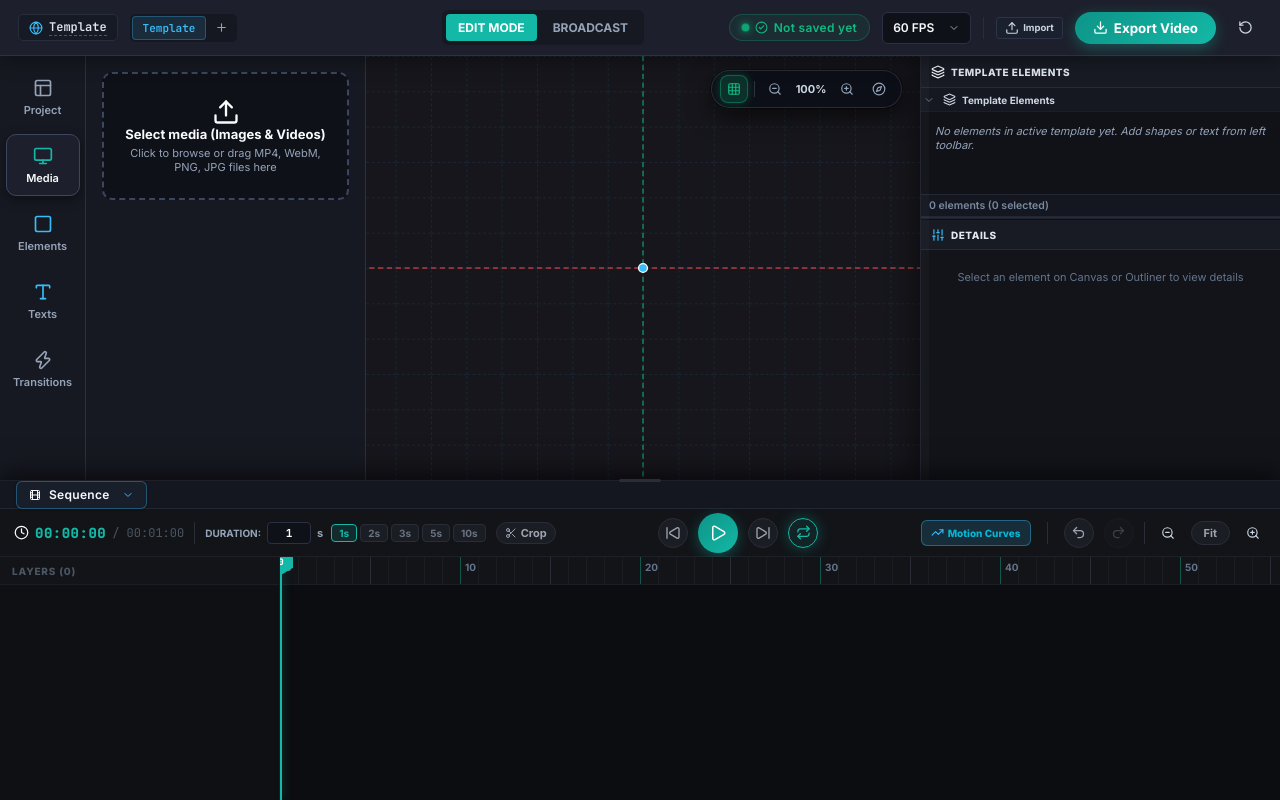
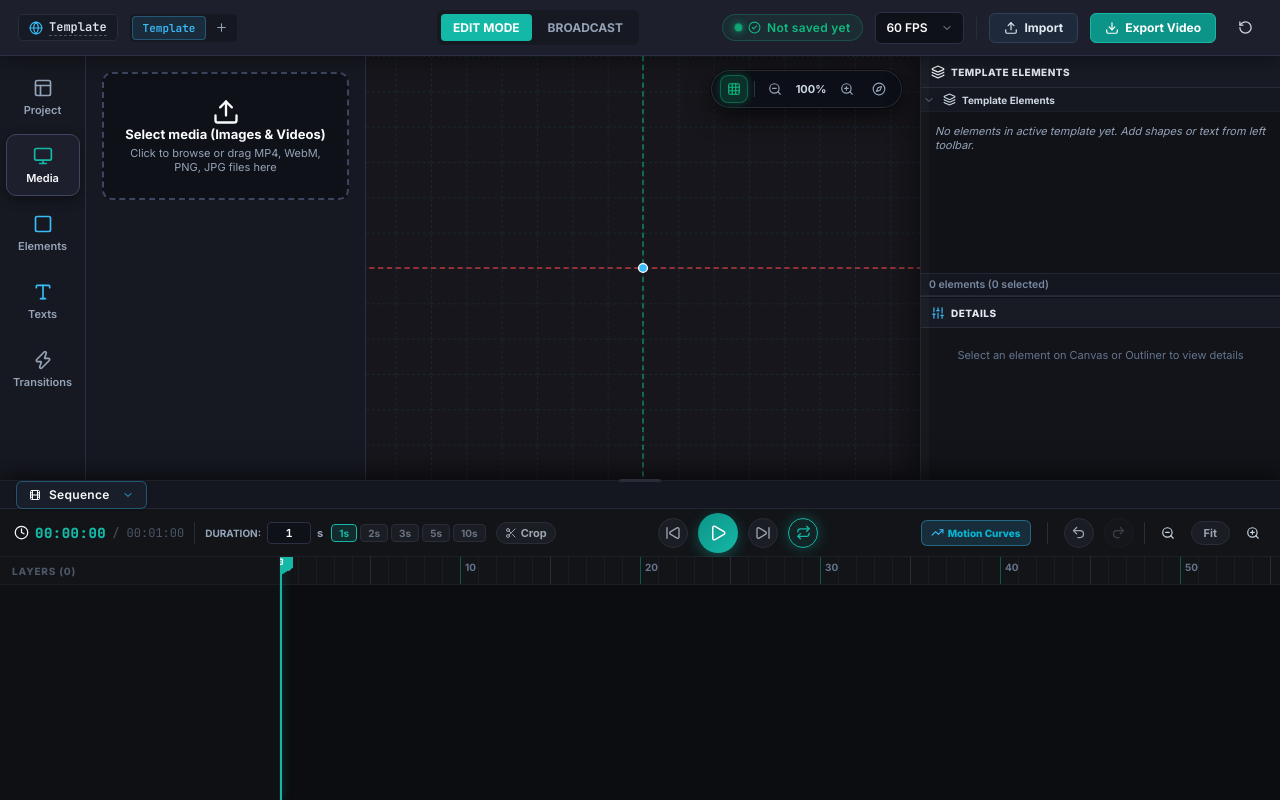
Before and after one commit to ErtugrulAK/keyframe-character-studio, a React (Vite) app: page / in a window 1280 px wide. Built offline with nearby package versions, Linux system fonts and the light colour scheme.

Commit message:
feat: make Outliner/Details vertical divider resizable and unify Import/Export button design

```diff
--- a/src/components/Header/HeaderBar.css
+++ b/src/components/Header/HeaderBar.css
@@ -295,3 +295,39 @@
   height: 22px;
   background: var(--border-color);
 }
+
+.header-action-btn {
+  display: flex;
+  align-items: center;
+  gap: 6px;
+  height: 30px;
+  padding: 0 14px;
+  border-radius: 6px;
+  font-size: 12px;
+  font-weight: 700;
+  cursor: pointer;
+  transition: all 0.15s ease;
+}
+
+.import-btn {
+  background: #1e293b;
+  border: 1px solid #334155;
+  color: #e2e8f0;
+}
+.import-btn:hover {
+  background: #2b394e;
+  border-color: #475569;
+  color: #ffffff;
+}
+
+.export-btn {
+  background: #0d9488;
+  border: 1px solid #14b8a6;
+  color: #ffffff;
+  box-shadow: none;
+}
+.export-btn:hover {
+  background: #0f766e;
+  border-color: #2dd4bf;
+  box-shadow: none;
+}
--- a/src/components/Header/HeaderBar.tsx
+++ b/src/components/Header/HeaderBar.tsx
@@ -217,14 +217,14 @@ export const HeaderBar: React.FC = () => {
 
           <div className="divider-v" />
 
-          <button className="btn-secondary" onClick={() => fileInputRef.current?.click()} title="Import JSON Animation File">
+          <button className="header-action-btn import-btn" onClick={() => fileInputRef.current?.click()} title="Import JSON Animation File">
             <Upload size={14} />
             <span>Import</span>
           </button>
           <input ref={fileInputRef} type="file" accept=".json" style={{ display: 'none' }} onChange={handleImportFile} />
 
-          <button className="btn-primary export-main-btn" onClick={handleExport} title="Export Video / Animation Sequence">
-            <Download size={15} />
+          <button className="header-action-btn export-btn" onClick={handleExport} title="Export Video / Animation Sequence">
+            <Download size={14} />
             <span>Export Video</span>
           </button>
 
--- a/src/components/Inspector/PropertyInspector.tsx
+++ b/src/components/Inspector/PropertyInspector.tsx
@@ -5,23 +5,56 @@ import './PropertyInspector.css';
 
 export const PropertyInspector: React.FC = () => {
   const [sidebarWidth, setSidebarWidth] = useState<number>(360);
-  const isResizingRef = useRef<boolean>(false);
+  const [outlinerHeight, setOutlinerHeight] = useState<number>(240);
+  const isResizingWidthRef = useRef<boolean>(false);
+  const isResizingHeightRef = useRef<boolean>(false);
 
-  const handleMouseDown = (e: React.MouseEvent) => {
+  // Horizontal Width Resizer
+  const handleWidthMouseDown = (e: React.MouseEvent) => {
     e.preventDefault();
     e.stopPropagation();
-    isResizingRef.current = true;
+    isResizingWidthRef.current = true;
     document.body.style.cursor = 'col-resize';
     document.body.style.userSelect = 'none';
 
     const handleMouseMove = (ev: MouseEvent) => {
-      if (!isResizingRef.current) return;
+      if (!isResizingWidthRef.current) return;
       const newWidth = window.innerWidth - ev.clientX;
       setSidebarWidth(Math.max(250, Math.min(750, newWidth)));
     };
 
     const handleMouseUp = () => {
-      isResizingRef.current = false;
+      isResizingWidthRef.current = false;
+      document.body.style.cursor = '';
+      document.body.style.userSelect = '';
+      window.removeEventListener('mousemove', handleMouseMove);
+      window.removeEventListener('mouseup', handleMouseUp);
+    };
+
+    window.addEventListener('mousemove', handleMouseMove);
+    window.addEventListener('mouseup', handleMouseUp);
+  };
+
+  // Vertical Height Resizer (Outliner vs Details)
+  const handleHeightMouseDown = (e: React.MouseEvent) => {
+    e.preventDefault();
+    e.stopPropagation();
+    isResizingHeightRef.current = true;
+    document.body.style.cursor = 'ns-resize';
+    document.body.style.userSelect = 'none';
+
+    const startY = e.clientY;
+    const startHeight = outlinerHeight;
+
+    const handleMouseMove = (ev: MouseEvent) => {
+      if (!isResizingHeightRef.current) return;
+      const deltaY = ev.clientY - startY;
+      const newHeight = Math.max(100, Math.min(650, startHeight + deltaY));
+      setOutlinerHeight(newHeight);
+    };
+
+    const handleMouseUp = () => {
+      isResizingHeightRef.current = false;
       document.body.style.cursor = '';
       document.body.style.userSelect = '';
       window.removeEventListener('mousemove', handleMouseMove);
@@ -45,20 +78,28 @@ export const PropertyInspector: React.FC = () => {
       {/* Left Vertical Resizer Drag Handle */}
       <div
         className="sidebar-left-resizer"
-        onMouseDown={handleMouseDown}
+        onMouseDown={handleWidthMouseDown}
         title="Drag left/right to resize right panel width"
       />
 
-      {/* Top Dock Pane: Unreal Motion Design Outliner */}
-      <div className="sidebar-dock-pane outliner-dock">
+      {/* Top Dock Pane: Outliner */}
+      <div
+        className="sidebar-dock-pane outliner-dock"
+        style={{ height: `${outlinerHeight}px`, flex: 'none' }}
+      >
         <OutlinerPanel />
       </div>
 
-      {/* Resizer Divider Bar */}
-      <div className="sidebar-pane-divider" />
+      {/* Horizontal Resizer Divider Bar */}
+      <div
+        className="sidebar-pane-divider"
+        onMouseDown={handleHeightMouseDown}
+        style={{ cursor: 'ns-resize' }}
+        title="Drag up/down to resize Outliner and Details panel heights"
+      />
 
-      {/* Bottom Dock Pane: Unreal Motion Design Details */}
-      <div className="sidebar-dock-pane details-dock">
+      {/* Bottom Dock Pane: Details */}
+      <div className="sidebar-dock-pane details-dock" style={{ flex: 1, overflow: 'hidden' }}>
         <DetailsPanel />
       </div>
     </aside>
```
